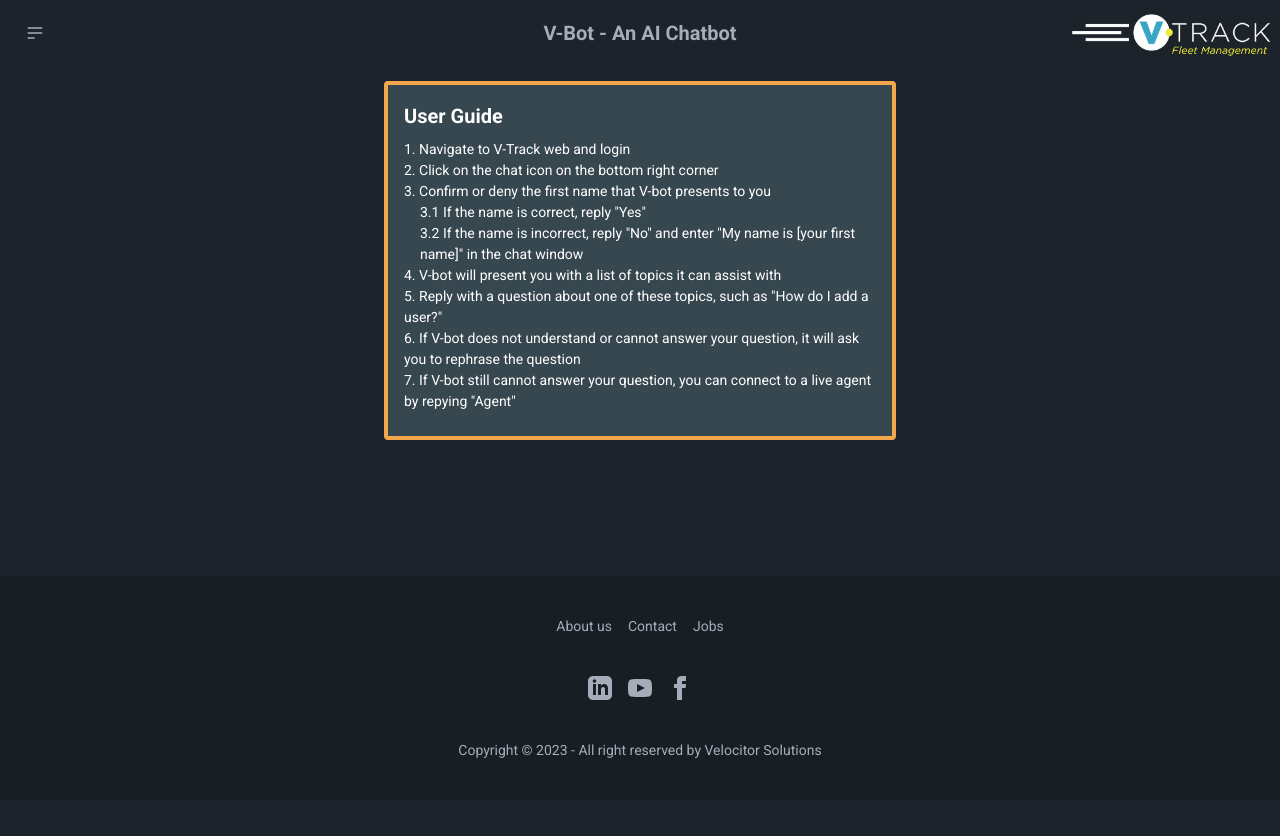
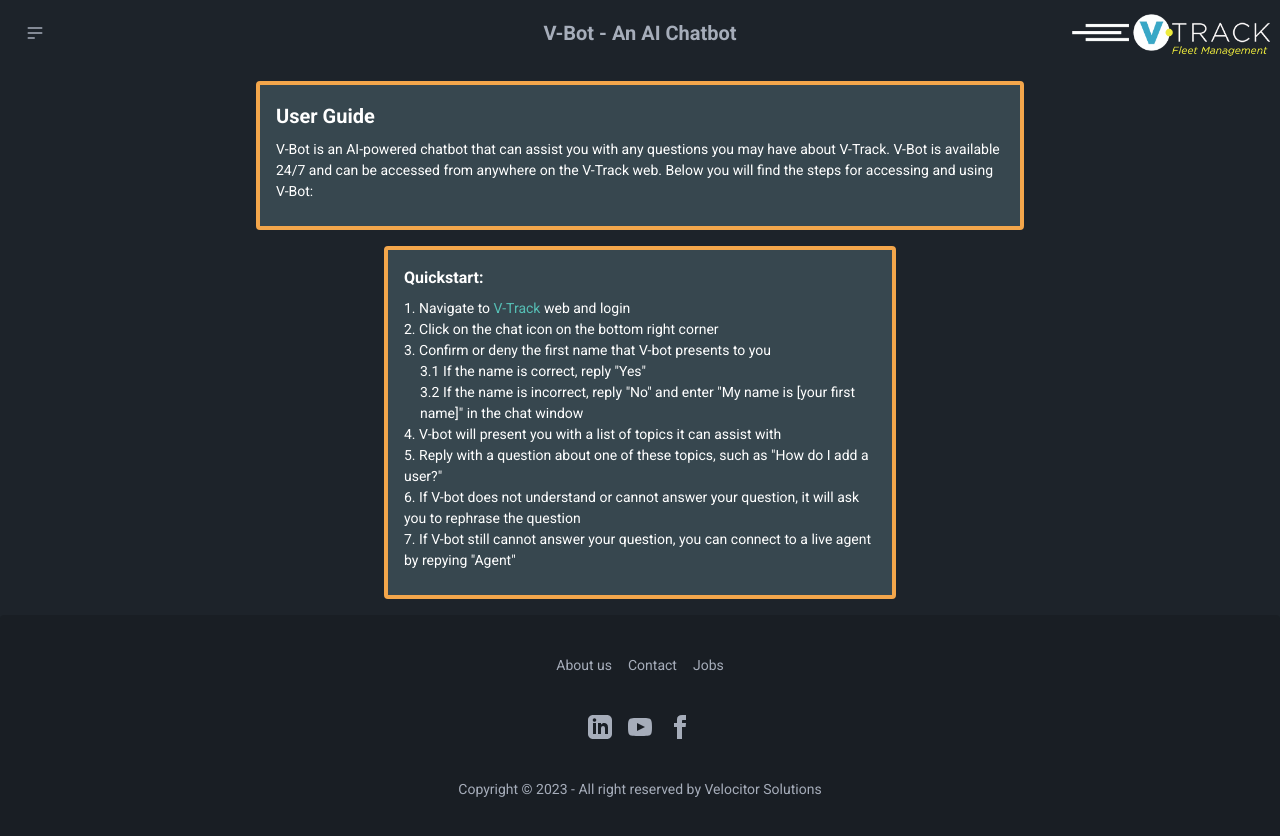
Before and after one commit to tomagrab/v-bot, a SvelteKit app: page /UserGuide in a window 1280 px wide. Shown: the top 836 px of the page. Before the commit the page ends 800 px from the top, so only its background shows below. Built offline with nearby package versions, Linux system fonts and the light colour scheme.

Commit message:
Updated UI

```diff
--- a/src/app.scss
+++ b/src/app.scss
@@ -30,4 +30,8 @@
         font-weight: 400;
         margin-bottom: 0.5rem;
       }
+
+      &__text__link {
+        color: $link;
+      }
   }
--- a/src/routes/FAQs/+page.svelte
+++ b/src/routes/FAQs/+page.svelte
@@ -1,3 +1,12 @@
+<div class="info-box w-2/5 mb-4 border-4 rounded p-4 mt-4">
+  <h3 class="info-box__title">FAQs</h3>
+  <p class="info-box__text">
+    V-Bot is well-equipped to answer a vast array of frequently asked questions
+    related to various categories such as VEDR & V-COMM, Drivers & Vehicles,
+    Account & Billing, Key Indicators, V-Track Reader, and more:
+  </p>
+</div>
+
 <div class="grid grid-cols-2">
   <div class="flex flex-col px-8 border-r">
     <div class="info-box w-full border-4 rounded p-4 mt-4">
--- a/src/routes/Features/+page.svelte
+++ b/src/routes/Features/+page.svelte
@@ -10,7 +10,7 @@
 <div class="grid grid-cols-2">
   <div class="flex flex-col px-8 border-r">
     <div class="info-box w-full border-4 rounded p-4 mt-4">
-      <h3 class="info-box__subtitle">1. Adaptive Learning</h3>
+      <h3 class="info-box__subtitle">Adaptive Learning</h3>
       <ul class="info-box__text">
         <li>- Harnesses IBM Watson's advanced machine learning algorithms.</li>
         <li>- Grows its knowledge base with each interaction.</li>
@@ -19,7 +19,7 @@
     </div>
 
     <div class="info-box w-full border-4 rounded p-4 mt-4">
-      <h3 class="info-box__subtitle">2. Instant Feedback Loop</h3>
+      <h3 class="info-box__subtitle">Instant Feedback Loop</h3>
       <ul class="info-box__text">
         <li>- Users can provide direct feedback on the bot's responses.</li>
         <li>- Allows for real-time modifications to enhance accuracy.</li>
@@ -27,7 +27,7 @@
     </div>
 
     <div class="info-box w-full border-4 rounded p-4 mt-4">
-      <h3 class="info-box__subtitle">3. Integration with Live Agents</h3>
+      <h3 class="info-box__subtitle">Integration with Live Agents</h3>
       <ul class="info-box__text">
         <li>
           - Users can seamlessly switch from interacting with V-Bot to a live
@@ -39,7 +39,7 @@
   </div>
   <div class="flex flex-col px-8">
     <div class="info-box w-full border-4 rounded p-4 mt-4">
-      <h3 class="info-box__subtitle">4. Comprehensive FAQ Support</h3>
+      <h3 class="info-box__subtitle">Comprehensive FAQ Support</h3>
       <ul class="info-box__text">
         <li>
           - V-Bot is well-equipped to answer a vast array of frequently asked
@@ -51,7 +51,7 @@
     </div>
 
     <div class="info-box w-full border-4 rounded p-4 mt-4">
-      <h3 class="info-box__subtitle">5. Dynamic Knowledge Update</h3>
+      <h3 class="info-box__subtitle">Dynamic Knowledge Update</h3>
       <ul class="info-box__text">
         <li>- Real-time updates to V-Bot's knowledge base.</li>
         <li>
--- a/src/routes/Information/+page.svelte
+++ b/src/routes/Information/+page.svelte
@@ -1,3 +1,14 @@
+<div class="info-box w-2/5 mb-4 border-4 rounded p-4 mt-4">
+  <h3 class="info-box__title">Information</h3>
+  <p class="info-box__text">
+    V-Bot is a virtual assistant that is designed to answer questions related to
+    V-Track. V-Bot is built on the IBM Watson Assistant platform and is trained
+    to answer questions related to V-Track. V-Bot is designed to provide users
+    with a seamless, efficient, and enriched experience when navigating V-Track
+    Web.
+  </p>
+</div>
+
 <div class="grid grid-cols-2">
   <div class="flex flex-col px-8 border-r">
     <div class="info-box w-full border-4 rounded p-4 mt-4">
--- a/src/routes/UserGuide/+page.svelte
+++ b/src/routes/UserGuide/+page.svelte
@@ -1,6 +1,15 @@
+<div class="info-box w-3/5 border-4 rounded p-4 mt-4">
+  <h2 class="info-box__title">User Guide</h2>
+  <p class="info-box__text">
+    V-Bot is an AI-powered chatbot that can assist you with any questions you
+    may have about V-Track. V-Bot is available 24/7 and can be accessed from
+    anywhere on the V-Track web. Below you will find the steps for accessing and
+    using V-Bot:
+  </p>
+</div>
+
 <div class="info-box w-2/5 border-4 rounded p-4 mt-4">
-  <h3 class="info-box__title">User Guide</h3>
-
+  <h2 class="info-box__subtitle">Quickstart:</h2>
   <ul class="info-box__text">
     <li>
       1. Navigate to <a
```
